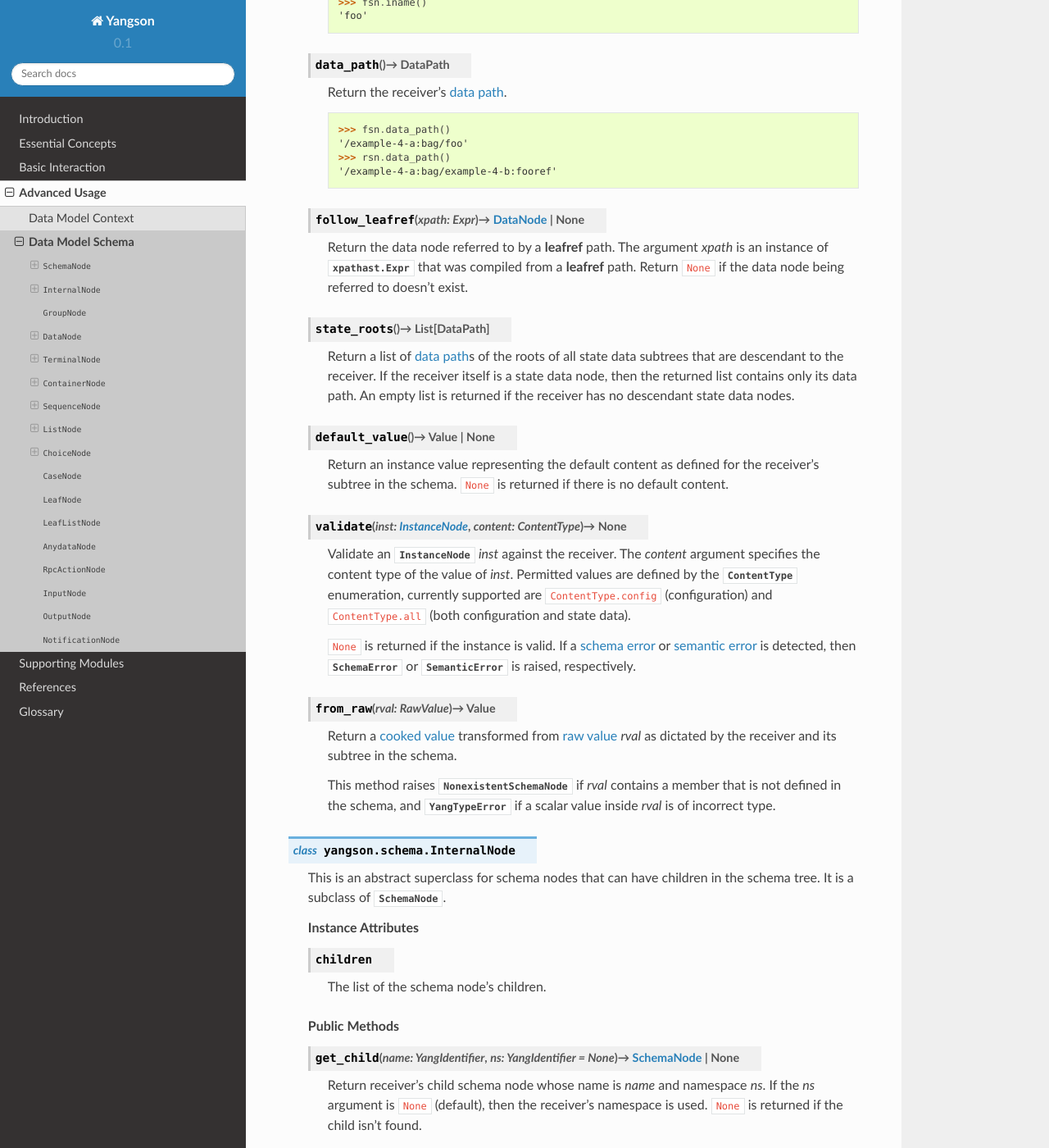
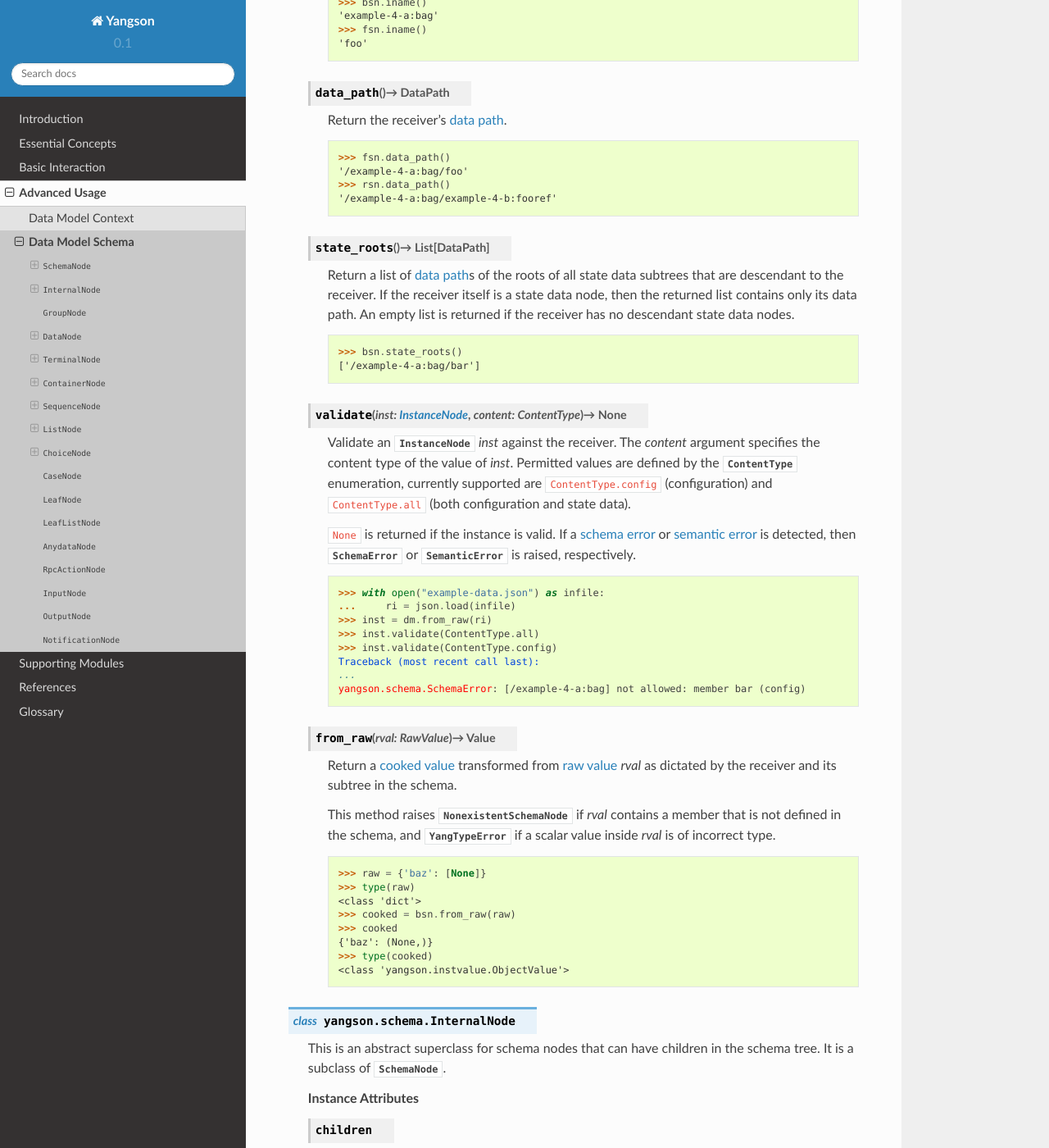
Before and after one commit to CZ-NIC/yangson, a Sphinx documentation site: the page built from docs/schema.rst, in a window 1280 px wide and 1400 px high, scrolled down 2959 px. Shown: the whole window at 82% size. Built offline with Sphinx 7.4.7 and the Read the Docs theme 2.0.0, drawn with Linux system fonts in a browser that asks for light colours; some of the changed text lies outside the part shown.

Commit message:
Write more doctests for schema module.

```diff
--- a/docs/schema.rst
+++ b/docs/schema.rst
@@ -55,7 +55,9 @@ This module also defines the following exceptions:
 
    .. doctest::
 
-      >>> dm = DataModel.from_file('yang-library-ex4.json')
+      >>> from yangson.enumerations import ContentType
+      >>> dm = DataModel.from_file('yang-library-ex4.json',
+      ... mod_path=[".", "../../../examples/ietf"])
       >>> fsn = dm.get_schema_node("/example-4-a:bag/foo")
       >>> type(fsn)
       <class 'yangson.schema.LeafNode'>
@@ -184,13 +186,6 @@ This module also defines the following exceptions:
 	 >>> rsn.data_path()
 	 '/example-4-a:bag/example-4-b:fooref'
 
-   .. method:: follow_leafref(xpath: Expr) -> Optional[DataNode]
-
-      Return the data node referred to by a **leafref** path. The
-      argument *xpath* is an instance of :class:`.xpathast.Expr` that
-      was compiled from a **leafref** path. Return ``None`` if the
-      data node being referred to doesn't exist.
-
    .. method:: state_roots() -> List[DataPath]
 
       Return a list of :term:`data path`\ s of the roots of all state
@@ -199,11 +194,10 @@ This module also defines the following exceptions:
       contains only its data path. An empty list is returned if the
       receiver has no descendant state data nodes.
 
-   .. method:: default_value() -> Optional[Value]
+      .. doctest::
 
-      Return an instance value representing the default content as
-      defined for the receiver's subtree in the schema. ``None`` is
-      returned if there is no default content.
+	 >>> bsn.state_roots()
+	 ['/example-4-a:bag/bar']
 
    .. method:: validate(inst: InstanceNode, content: ContentType) -> None
 
@@ -219,6 +213,18 @@ This module also defines the following exceptions:
       :exc:`SchemaError` or :exc:`SemanticError` is raised,
       respectively.
 
+      .. doctest::
+
+	 >>> with open("example-data.json") as infile:
+	 ...     ri = json.load(infile)
+	 >>> inst = dm.from_raw(ri)
+	 >>> inst.validate(ContentType.all)
+	 >>> inst.validate(ContentType.config)
+	 Traceback (most recent call last):
+	 ...
+	 yangson.schema.SchemaError: [/example-4-a:bag] not allowed: member bar (config)
+
+
    .. method:: from_raw(rval: RawValue) -> Value
 
       Return a :term:`cooked value` transformed from :term:`raw value`
@@ -229,6 +235,17 @@ This module also defines the following exceptions:
       contains a member that is not defined in the schema, and
       :exc:`~.datatype.YangTypeError` if a scalar value inside *rval*
       is of incorrect type.
+
+      .. doctest::
+
+	 >>> raw = {'baz': [None]}
+	 >>> type(raw)
+	 <class 'dict'>
+	 >>> cooked = bsn.from_raw(raw)
+	 >>> cooked
+	 {'baz': (None,)}
+	 >>> type(cooked)
+	 <class 'yangson.instvalue.ObjectValue'>
 
 .. class:: InternalNode
 
@@ -241,6 +258,11 @@ This module also defines the following exceptions:
 
       The list of the schema node's children.
 
+      .. doctest::
+
+	 >>> [c.name for c in bsn.children]
+	 ['foo', 'bar', 'opts']
+
    .. rubric:: Public Methods
 
    .. method:: get_child(name: YangIdentifier, ns: YangIdentifier = \
@@ -251,15 +273,25 @@ This module also defines the following exceptions:
       the receiver's namespace is used. ``None`` is returned if the
       child isn't found.
 
-   .. method:: add_child(node: SchemaNode) -> None
+      .. doctest::
 
-      Add *node* as a new child of the receiver.
+	 >>> barsn = bsn.get_child("bar", "example-4-a")
+	 >>> barsn.qual_name
+	 ('bar', 'example-4-a')
 
    .. method:: get_schema_descendant(route: SchemaRoute) -> Optional[SchemaNode]
 
       Return the descendant schema node identified by the
       :term:`schema route` *route*, which is interpreted relative to
       the receiver. ``None`` is returned if the node is not found.
+
+      .. doctest::
+
+	 >>> bazsn = bsn.get_schema_descendant(
+	 ... [('opts','example-4-a'), ('a','example-4-a'), ('baz','example-4-a')])
+	 >>> bazsn.qual_name
+	 ('baz', 'example-4-a')
+
 
    .. method:: get_data_child(name: YangIdentifier, ns: YangIdentifier
 	       = None) -> Optional[DataNode]
@@ -269,10 +301,15 @@ This module also defines the following exceptions:
       namespace is used. ``None`` is returned if the data child is not
       found.
 
-      Unlike :meth:`getchild`, this method finds the data node
+      Unlike :meth:`get_child`, this method finds the data node
       identified by *name* and *ns* also if it is separated from the
       receiver only by non-data nodes (i.e. **choice** and **case**
-      nodes).
+      nodes), as it is the case in the following example:
+
+      .. doctest::
+
+	 >>> bsn.get_data_child('baz', 'example-4-a').qual_name
+	 ('baz', 'example-4-a')
 
 .. class:: GroupNode
 
@@ -297,6 +334,11 @@ or **uses** statement if this statement is conditional, i.e. has a
       :data:`~.enumerations.DefaultDeny` enumeration, the default is
       ``DefaultDeny.none``.
 
+      .. doctest::
+
+	 >>> fsn.default_deny
+	 <DefaultDeny.write: 2>
+
 .. class:: TerminalNode
 
    This is the abstract superclass for terminal nodes, i.e. schema
@@ -310,9 +352,18 @@ or **uses** statement if this statement is conditional, i.e. has a
       A :class:`~.datatype.DataType` object specifying the type of the
       instance.
 
+   .. rubric:: Properties
+
    .. attribute:: default
 
-      Default value defined for the instance.
+      Default value of the receiver or ``None`` if no default is
+      applicable. Note that the default may also come from receiver's
+      type.
+
+      .. doctest::
+
+	 >>> barsn.default
+	 True
 
 .. class:: ContainerNode
 
```
